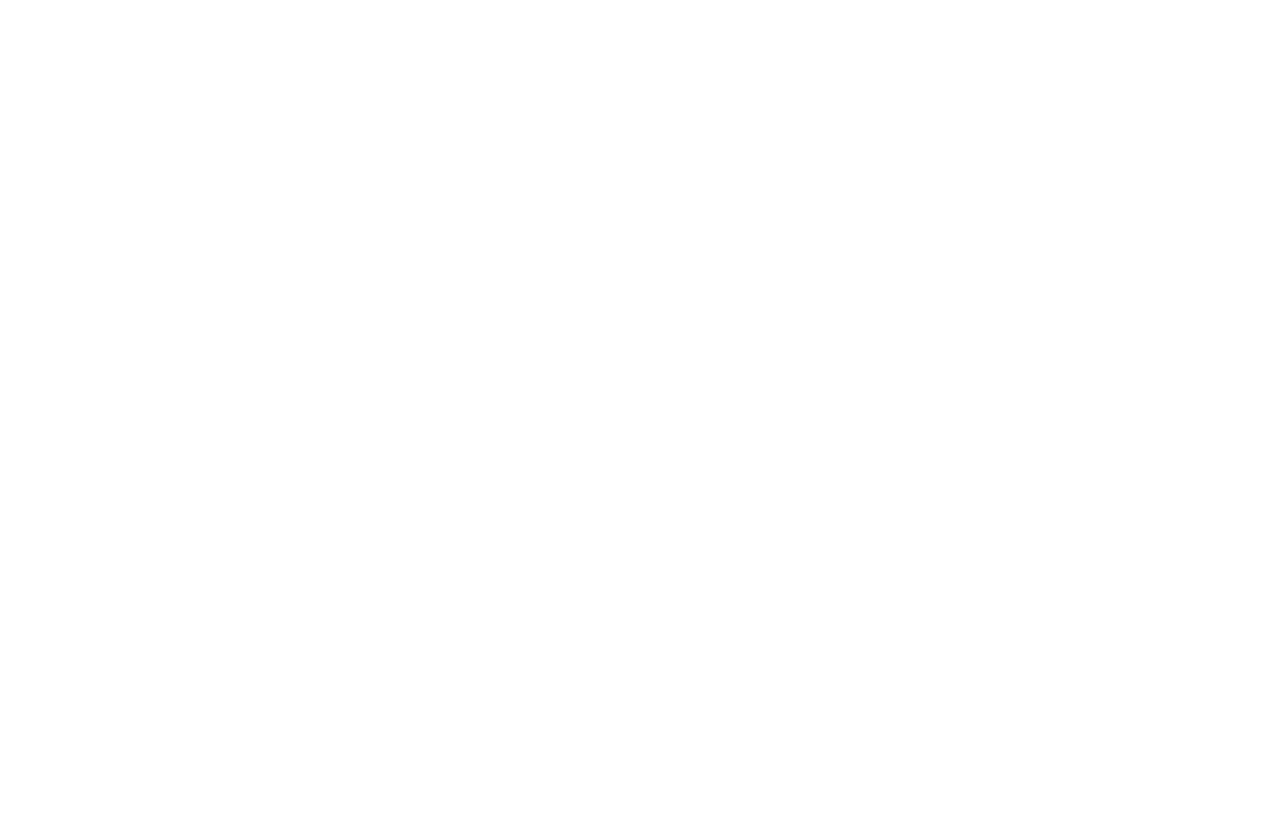
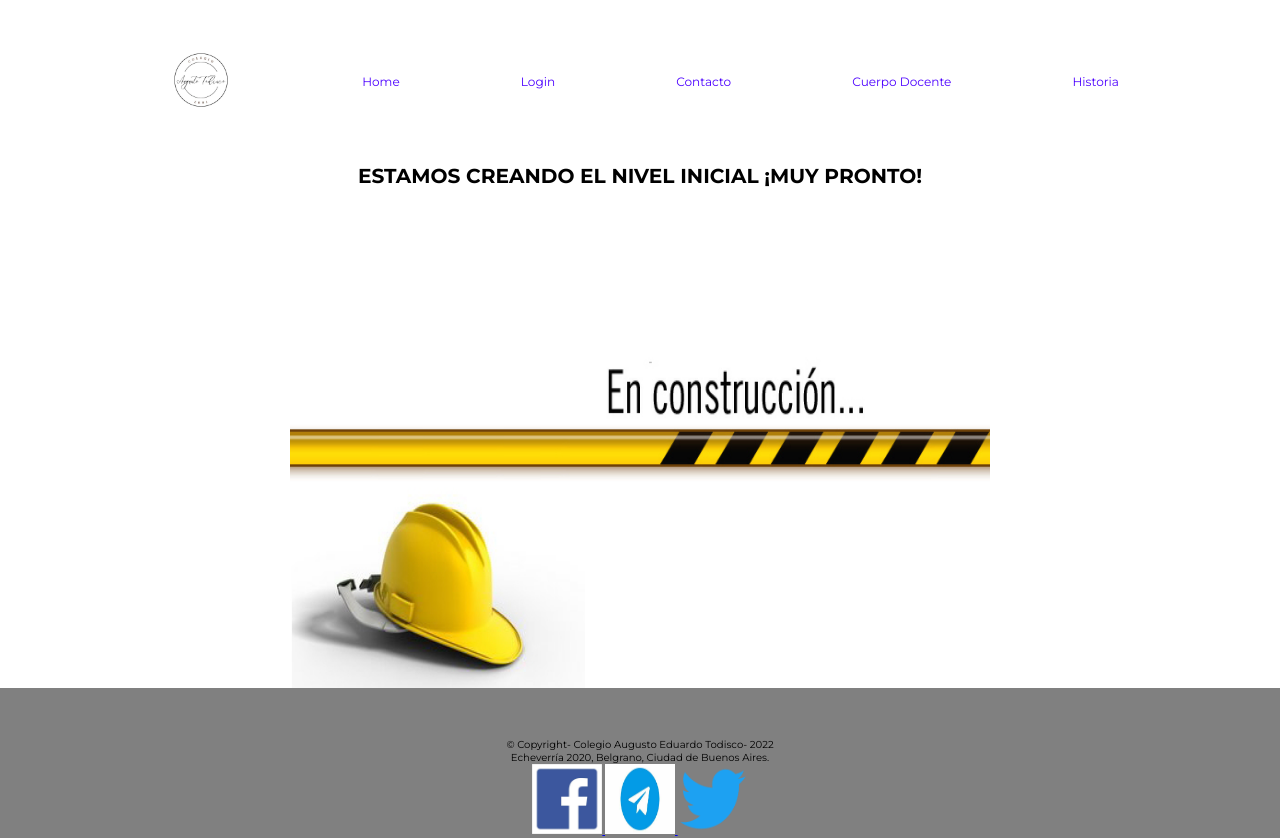
Before and after one commit to Augustodisco/EntregaFinalTodiscoHTML, a plain HTML site: page paginas/inicial.html in a window 1280 px wide. Before the commit the page ends 800 px from the top, so only its background shows below. Drawn offline with Linux system fonts and the light colour scheme.

Commit message:
Trabajo listo

```diff
--- a/paginas/inicial.html
+++ b/paginas/inicial.html
@@ -0,0 +1,48 @@
+<!DOCTYPE html>
+<html lang="en">
+<head>
+    <meta charset="UTF-8">
+    <link rel="stylesheet" href="../css/style.css">
+    <meta http-equiv="X-UA-Compatible" content="IE=edge">
+    <link href="https://fonts.googleapis.com/css2?family=Montserrat:wght@300;400;500;600;700;800;900&display=swap" rel="stylesheet">
+    <meta name="viewport" content="width=device-width, initial-scale=1.0">
+    <meta property="og:type" content="website">
+	<meta name="description" content="Esto vendría a ser mi pagina personal, con algunos datos importantes sobre mi">
+    <meta name="keywords"  content="Escuela mixta, Escuela Laica, Escuela de Belgrano, Colegio Belgrano">
+    <meta property="og:site_name" content="Colegio Augusto Eduardo Todisco">
+    <title>Colegio Augusto Eduardo Todisco</title>
+</head>
+<body>
+
+
+
+    <header>
+        <nav>
+            <ul class="nav-bar">
+                <li><img src="../assets/imagenes/AugustoTodisco.jpg" width="80" height="80"></li>
+                <li><a href="../index.html">Home</a></li>
+                <li><a href="login.html">Login</a>
+                <li><a href="contacto.html">Contacto</a></li>
+                <li><a href="docentes.html">Cuerpo Docente</a></li>
+                <li><a href="historia.html">Historia</a></li>
+            </ul>
+        </nav>
+    </header>
+
+    <h1 align="center">ESTAMOS CREANDO EL NIVEL INICIAL ¡MUY PRONTO!</h1>
+
+    <div align="center">
+     <img src="../assets/imagenes/web-en-construccion.webp" height="500" width="700" align="center">
+    </div>
+
+
+
+
+    <footer>
+        <p>&copy; Copyright- Colegio Augusto Eduardo Todisco- 2022</p>
+        <p>Echeverría 2020, Belgrano, Ciudad de Buenos Aires.</p>
+        <a href="https://www.facebook.com/"> <img src="../assets/imagenes/facebook.webp" alt=" Facebook Icon " style="height:70px; width:70px;">  </a>
+        <a href="https://www.instagram.com/"> <img src="../assets/imagenes/Telegram.jpg" alt=" Telegram icon" style="height:70px; width:70px;">  </a>
+        <a href="https://twitter.com/?lang=es"> <img src="../assets/imagenes/Twitter.webp" alt=" Twitter icon" style="height:70px; width:70px;">  </a>
+    </footer>
+</body>
```
Also changed, not shown: index.html (+4 -3 lines), paginas/contacto.html (+22 -2 lines), assets/imagenes/web-en-construccion.webp (added).
